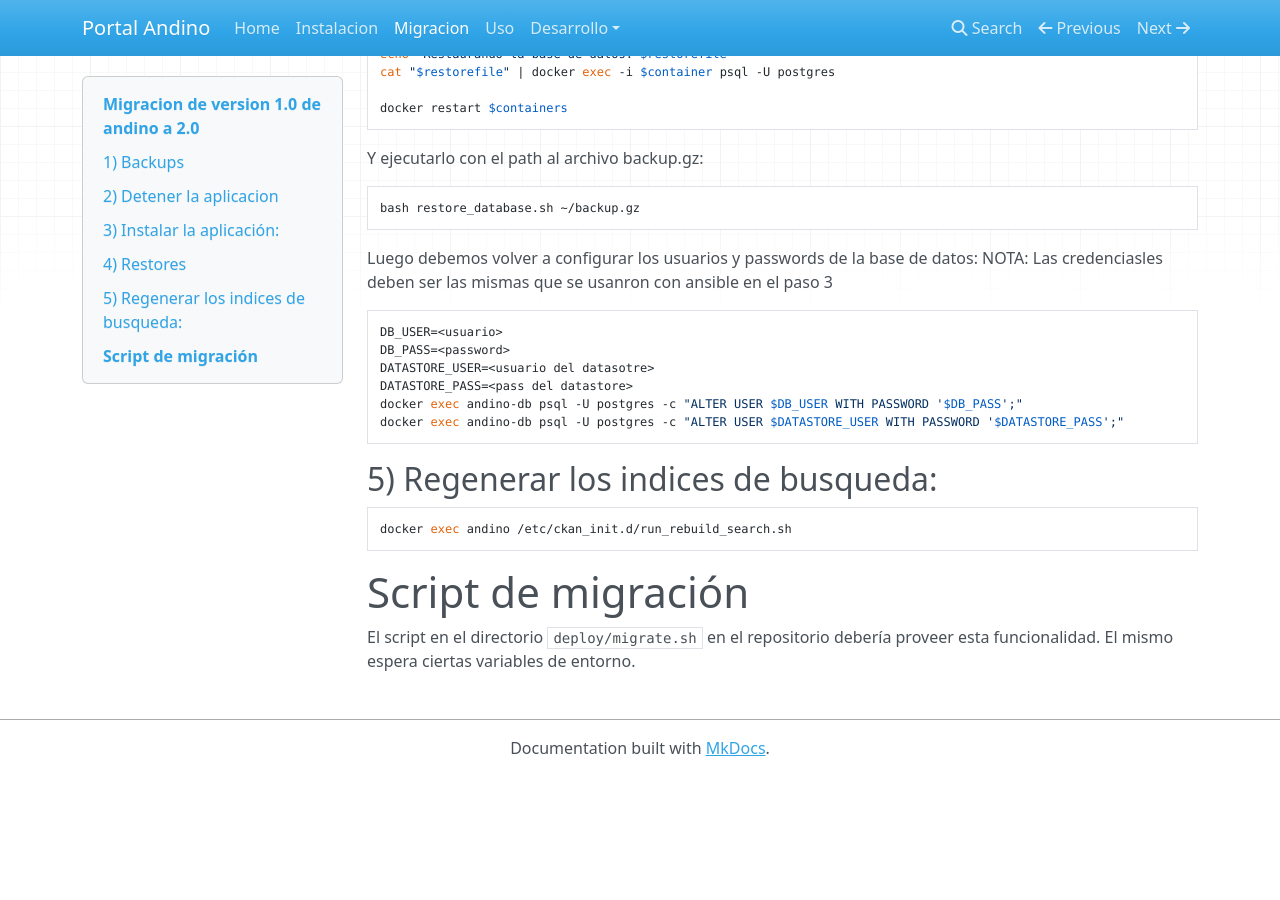
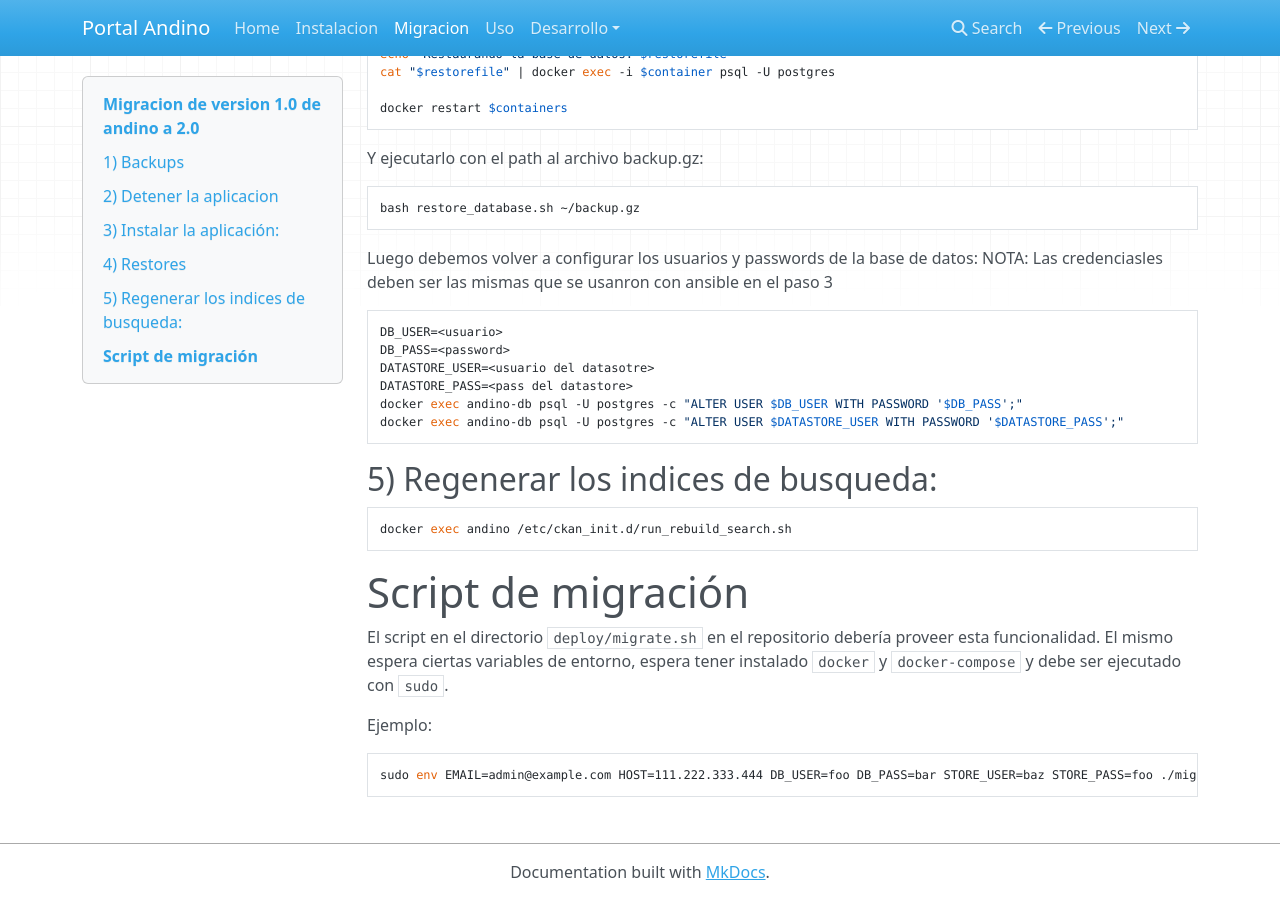
Before and after one commit to datosgobar/portal-andino, an MkDocs documentation site: the page built from docs/setup/migration.md, in a window 1280 px wide and 900 px high, scrolled down 3426 px. Built offline with MkDocs 1.6.1, drawn with Linux system fonts in a browser that asks for light colours; nearby versions of some CDN libraries; old or Windows-style settings are respelled for this version of MkDocs; before the commit the page ends 4202 px from its top, so only the background shows below that.

Commit message:
Agrego ejeplo de ejecucion
refs:#39

```diff
--- a/docs/setup/migration.md
+++ b/docs/setup/migration.md
@@ -181,4 +181,9 @@ Luego debemos volver a configurar los usuarios y passwords de la base de datos:
 # Script de migración
 
 El script en el directorio `deploy/migrate.sh` en el repositorio debería proveer esta funcionalidad.
-El mismo espera ciertas variables de entorno.
+El mismo espera ciertas variables de entorno, espera tener instalado `docker` y `docker-compose` y debe ser ejecutado con `sudo`.
+
+Ejemplo:
+
+
+    sudo env EMAIL=admin@example.com HOST=111.222.333.444 DB_USER=foo DB_PASS=bar STORE_USER=baz STORE_PASS=foo ./migrate.sh
```
